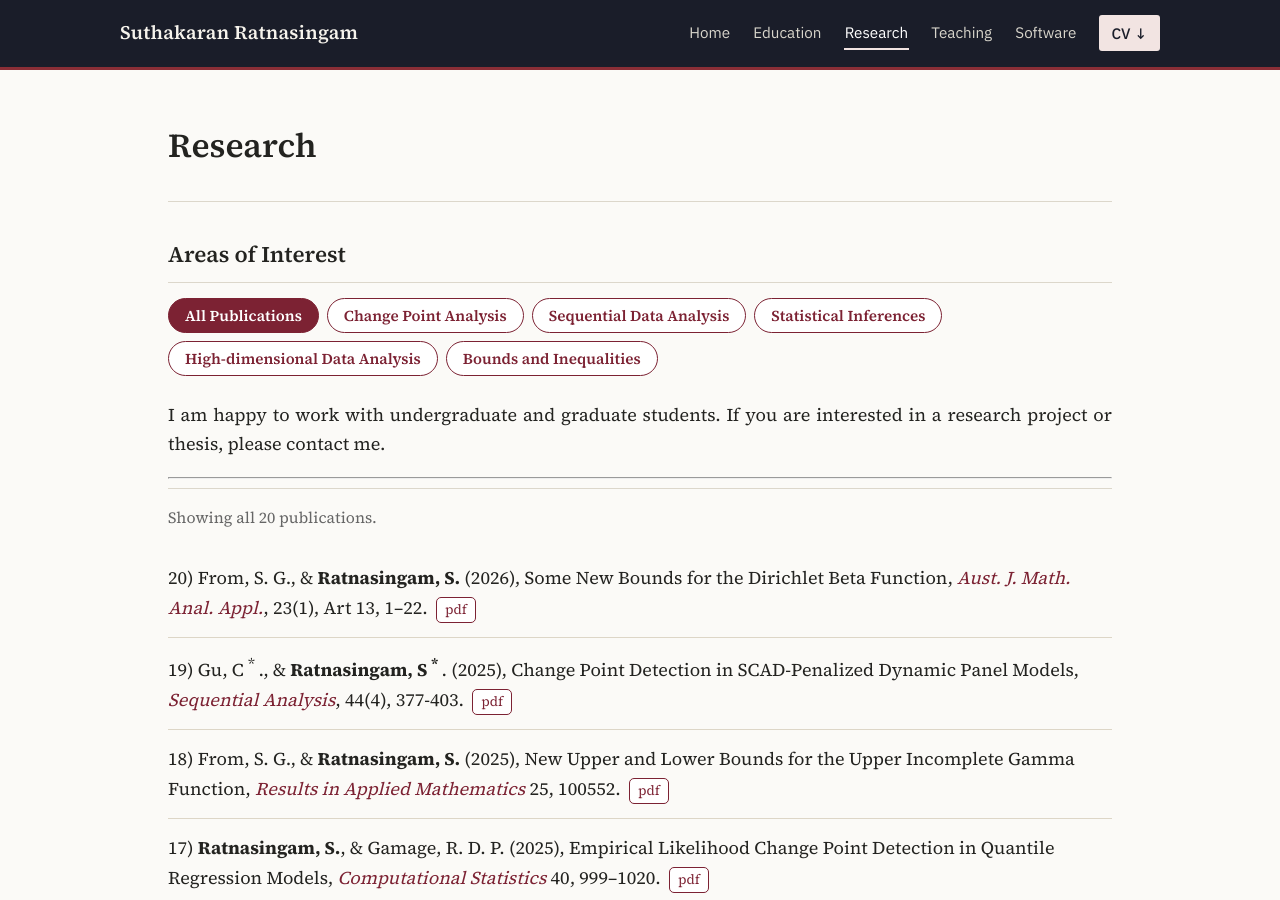
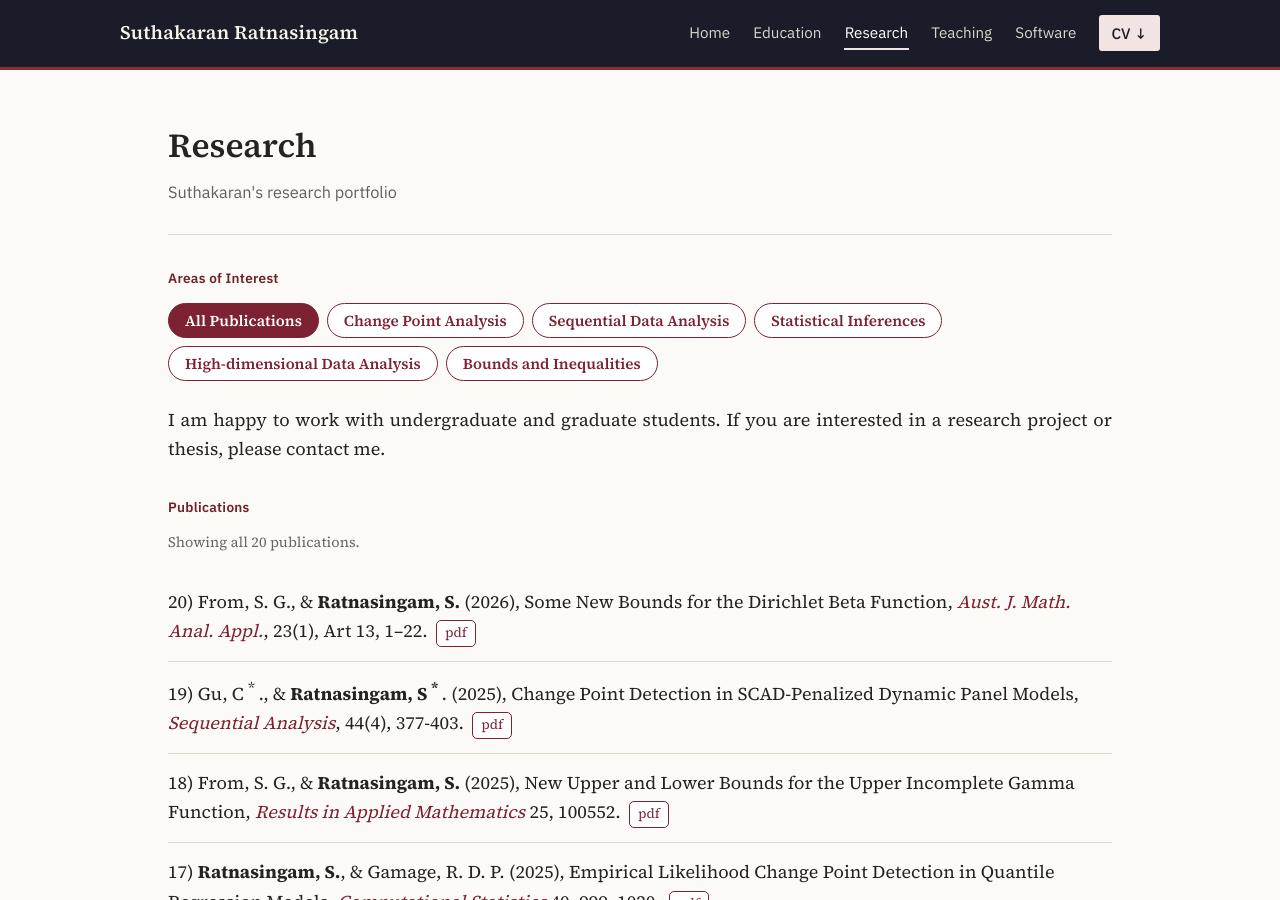
Before and after one commit to suthakaranr/suthakaranr.github.io, a Jekyll site: the page built from pages/Research.md, in a window 1280 px wide and 900 px high. Built offline with Jekyll 4.4.1, drawn with Linux system fonts in a browser that asks for light colours.

Commit message:
Add files via upload

```diff
--- a/pages/Research.md
+++ b/pages/Research.md
@@ -1,6 +1,7 @@
 ---
 layout: page
 title: Research
+description: Suthakaran's research portfolio
 ---
 
 <style>
@@ -17,7 +18,7 @@ title: Research
 .pub-link:hover, .pub-link:focus-visible{background:#7c2233;color:#fff;}
 </style>
 
-## Areas of Interest
+#### Areas of Interest
 
 <div class="interest-tags">
   <button class="interest-tag active" data-filter="all">All Publications</button>
@@ -30,9 +31,7 @@ title: Research
 
 I am happy to work with undergraduate and graduate students. If you are interested in a research project or thesis, please contact me.
 
-
-
----
+#### Publications
 
 <p id="pub-count" class="pub-count"></p>
 
```
